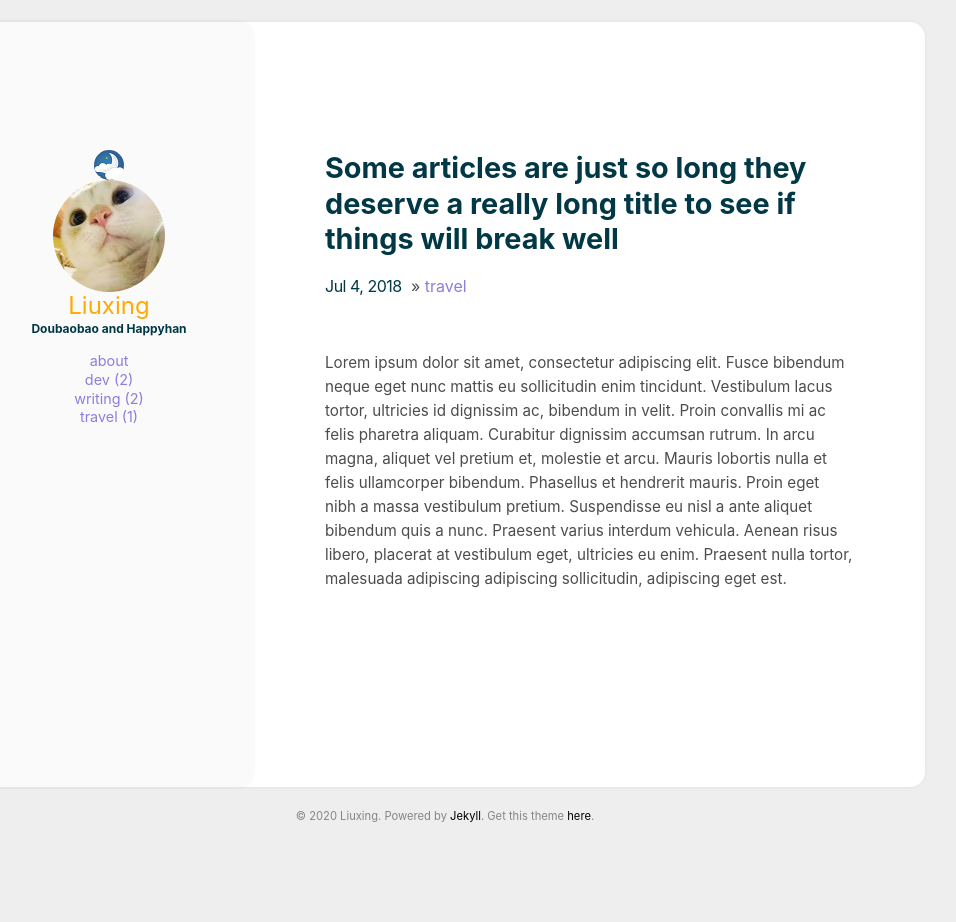
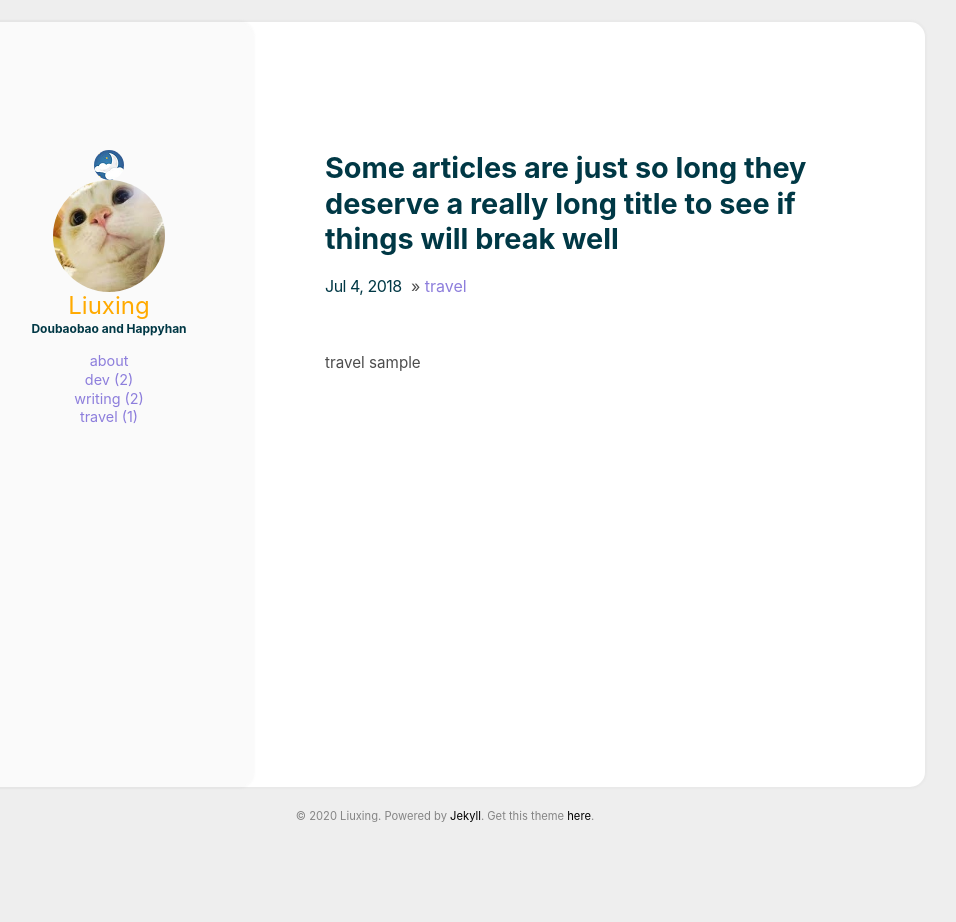
Before and after one commit to liux0402/liux0402.github.io, a Jekyll site: the page built from _posts/2018-07-04-t1.md, in a window 1280 px wide. Shown: the whole page, without its empty margins (195-1151 px from the left). Built offline with Jekyll 4.4.1, drawn with Linux system fonts in a browser that asks for light colours.

Commit message:
修改文件: _posts/2018-07-04-t1.md

```diff
--- a/_posts/2018-07-04-t1.md
+++ b/_posts/2018-07-04-t1.md
@@ -4,4 +4,4 @@ categories: [travel]
 comments: true
 ---
 
-Lorem ipsum dolor sit amet, consectetur adipiscing elit. Fusce bibendum neque eget nunc mattis eu sollicitudin enim tincidunt. Vestibulum lacus tortor, ultricies id dignissim ac, bibendum in velit. Proin convallis mi ac felis pharetra aliquam. Curabitur dignissim accumsan rutrum. In arcu magna, aliquet vel pretium et, molestie et arcu. Mauris lobortis nulla et felis ullamcorper bibendum. Phasellus et hendrerit mauris. Proin eget nibh a massa vestibulum pretium. Suspendisse eu nisl a ante aliquet bibendum quis a nunc. Praesent varius interdum vehicula. Aenean risus libero, placerat at vestibulum eget, ultricies eu enim. Praesent nulla tortor, malesuada adipiscing adipiscing sollicitudin, adipiscing eget est.
+travel sample
```
